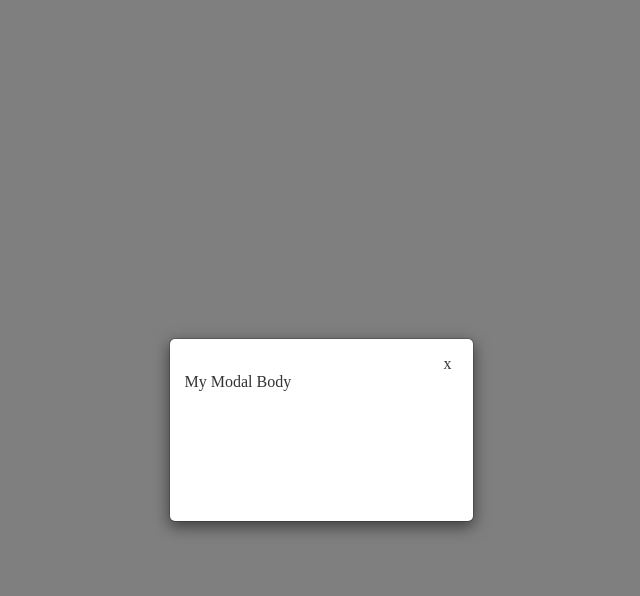
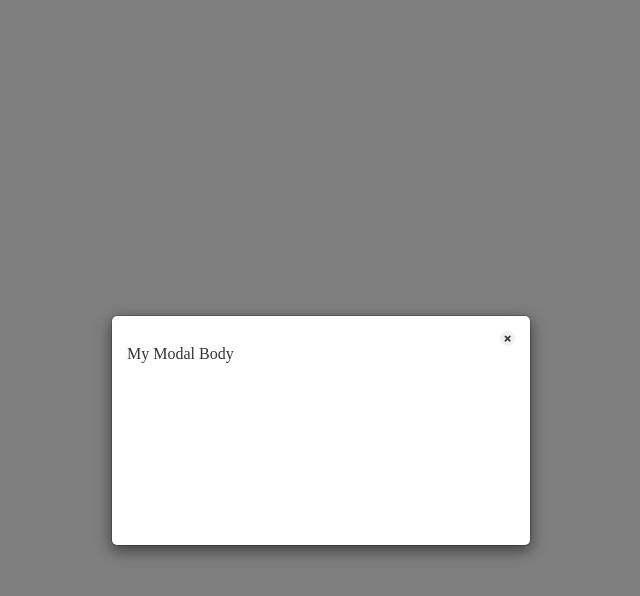
Before and after one commit to DSamniashvili/paylixPluginDesign, a plain HTML site: page index.html in a window 1280 px wide. Both pictures are taken after a click on the link "Click to open Modal". Shown: the whole page, without its empty margins (319-959 px from the left). Drawn offline with nearby package versions, Linux system fonts and the light colour scheme.

Commit message:
upload 21 march

```diff
--- a/index.html
+++ b/index.html
@@ -8,6 +8,7 @@
     <script src="https://ajax.googleapis.com/ajax/libs/jquery/1.12.4/jquery.min.js"></script>
     <script src="https://maxcdn.bootstrapcdn.com/bootstrap/3.3.7/js/bootstrap.min.js"></script>
     <link rel="stylesheet" href="https://necolas.github.io/normalize.css/8.0.1/normalize.css">
+    <link rel="stylesheet" href="https://use.fontawesome.com/releases/v5.8.0/css/all.css" integrity="sha384-Mmxa0mLqhmOeaE8vgOSbKacftZcsNYDjQzuCOm6D02luYSzBG8vpaOykv9lFQ51Y" crossorigin="anonymous">
     <link rel="stylesheet" href="/styles/reset.css">
     <link rel="stylesheet" href="/styles/style.css">
 </head>
@@ -35,7 +36,9 @@
                             </div> -->
                             <div class="modal-body">
                                 <header class="myModal_header">
-                                    <button>x</button>
+                                  <button type="button" class="btn btn-default myBtn-default" data-dismiss="modal">
+                                    <i class="fas fa-times"></i>
+                                  </button>
                                 </header>
                                 <h3>My Modal Body</h3>
 
--- a/styles/style.css
+++ b/styles/style.css
@@ -23,8 +23,8 @@ textarea {
 }
 
 .myModal-content {
-    width: 305px;
-    height: 23vh;
+    width: 420px;
+    height: 231px;
 }
 
 .myModal_header {
@@ -32,3 +32,18 @@ textarea {
     flex-direction: row;
     justify-content: flex-end;
 }
+.myBtn-default {
+    border: none;
+    background-color: #f0f0f0;
+
+    width: 15px;
+    height: 15px;
+    border-radius: 15px;
+
+
+    padding: 0;
+    margin: 0;
+    line-height: 0;
+    font-size: 9px;
+    font-weight: 400;
+}
```
